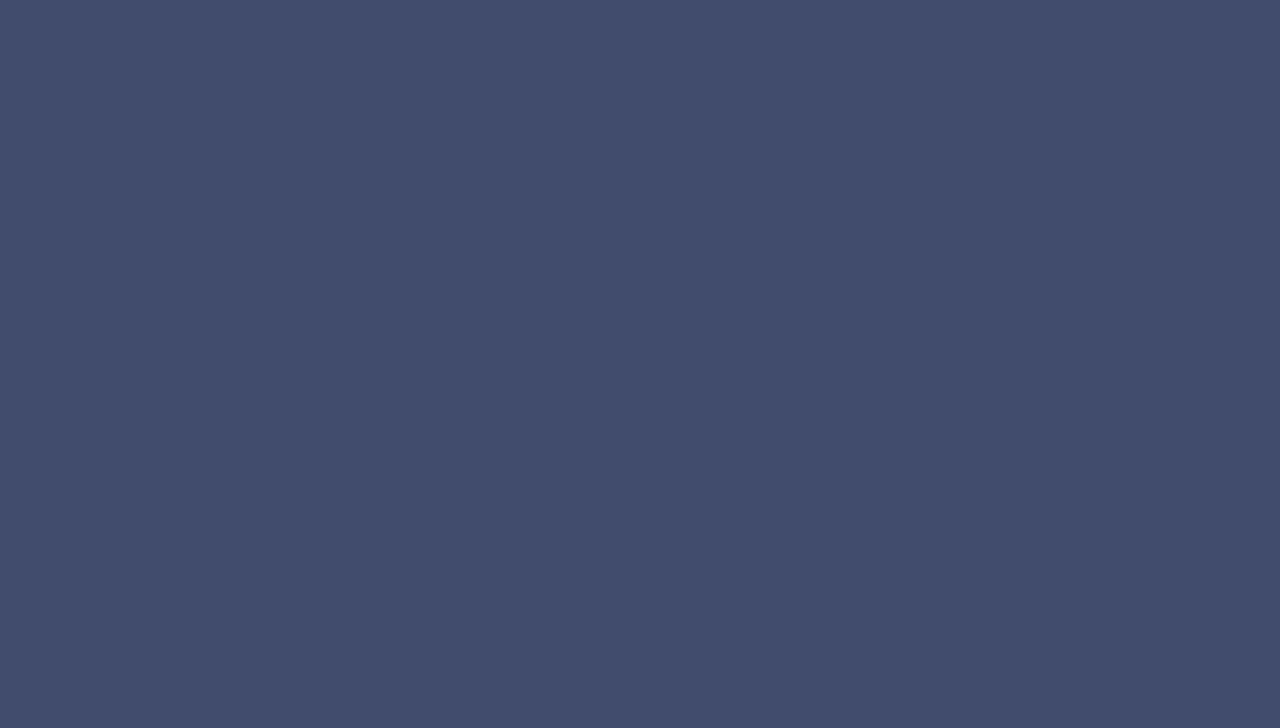
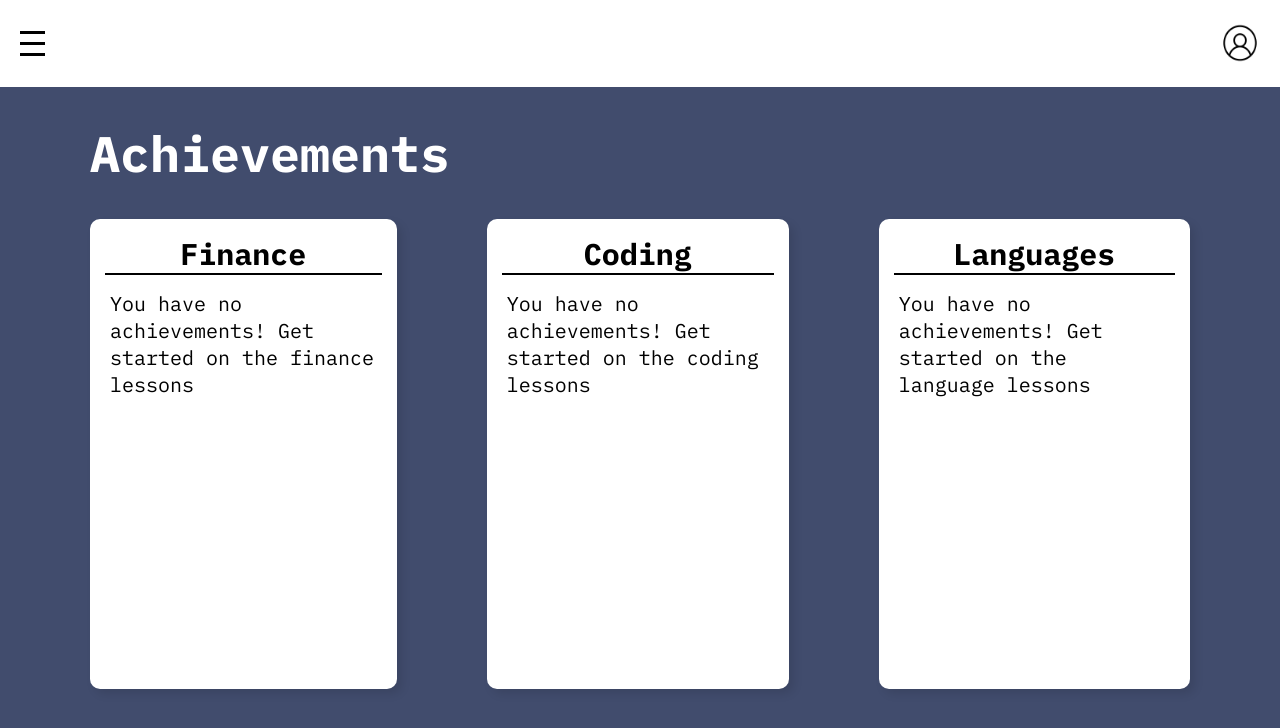
Before and after one commit to EricLarwa/SkillSprint, a React (Create React App) app in the folder skillsprint/frontend/: page /achievments in a window 1280 px wide. Before the commit this address had no page. Shown: the top 728 px of the page. Built offline with nearby package versions, Linux system fonts and the light colour scheme.

Commit message:
made the achievments set up for the app and intial changes.

```diff
--- a/skillsprint/frontend/src/App.js
+++ b/skillsprint/frontend/src/App.js
@@ -6,6 +6,7 @@ import LanguageHome from './language/LanguageHome';
 import FinanceHome from './finance/FinanceHome';
 import CodingHome from './coding/coding-home';
 import React from 'react';
+import Achievements from './achievements/Achievements';
 
 function App() {
   return (
@@ -34,6 +35,12 @@ function App() {
               <FinanceHome />
             </>
           }/>
+          <Route path="/achievments" element={
+            <>
+              <Navbar />
+              <Achievements/>
+            </>
+          }/>
         </Routes>
     </Router>
   );
--- /dev/null
+++ b/skillsprint/frontend/src/achievements/Achievements.css
@@ -0,0 +1,63 @@
+* {
+    font-family: "IBM Plex Mono", monospace;
+}
+
+
+.achievements-container {
+    margin: 0;
+    padding: 0;
+}
+
+h1 {
+    margin-left: 90px;
+    color: #fff;
+    font-size: 50px;
+    font-weight: 700;
+
+}
+
+.achievements-boxes {
+    display: flex;
+    flex-direction: row;
+    align-items: center;
+}
+
+.abox-one, .abox-two, .abox-three {
+    margin-left: 90px;
+    padding: 10px;
+    border-radius: 10px;
+    background-color: #FFFFFF;
+    box-shadow: 5px 5px 10px rgba(0, 0, 0, 0.1);
+    width: 350px;
+    height: 450px;
+    width: auto;
+    text-align: center;
+}
+.abox-one {
+    margin-left: 90px;
+}
+.abox-three {
+    margin-right: 90px;
+}
+
+h2 {
+    margin: 5px;
+    padding-bottom: 10px;
+    border-bottom: 2px solid #000;
+    color: black;
+    padding: 0px;
+    font-size: 30px;
+
+}
+label{
+    color: black;
+}
+
+p {
+    margin: 10px;
+    margin-top: 15px;
+    padding: 0px;
+    color: black;
+    font-size: 20px;
+    text-align: left;
+}
--- /dev/null
+++ b/skillsprint/frontend/src/achievements/Achievements.js
@@ -0,0 +1,28 @@
+import React from 'react'
+import './Achievements.css'
+// get the achievments from the backend here.
+const Achievements = () => {
+
+    return (
+        <div className="achievements-container">
+            <h1>Achievements</h1>
+
+            <div className="achievements-boxes">
+                <div className="abox-one">
+                    <h2>Finance</h2>
+                    <p> You have no achievements! Get started on the finance lessons </p>
+                </div>
+                <div className="abox-two">
+                    <h2>Coding</h2>
+                    <p> You have no achievements! Get started on the coding lessons  </p>
+                </div>
+                <div className="abox-three">
+                    <h2>Languages</h2>
+                    <p> You have no achievements! Get started on the language lessons  </p>
+                </div>
+            </div>
+        </div>
+    )
+}
+
+export default Achievements;
```
